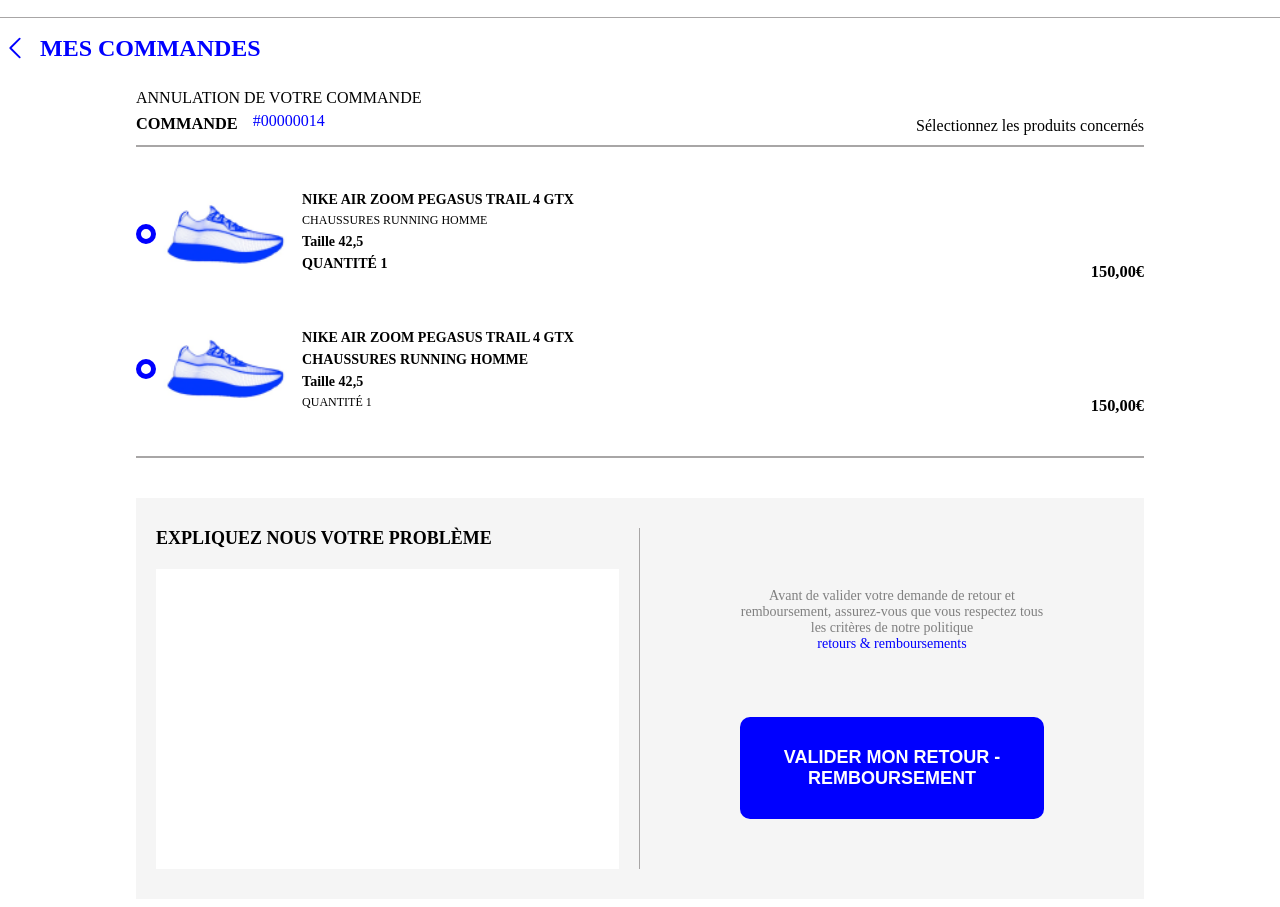
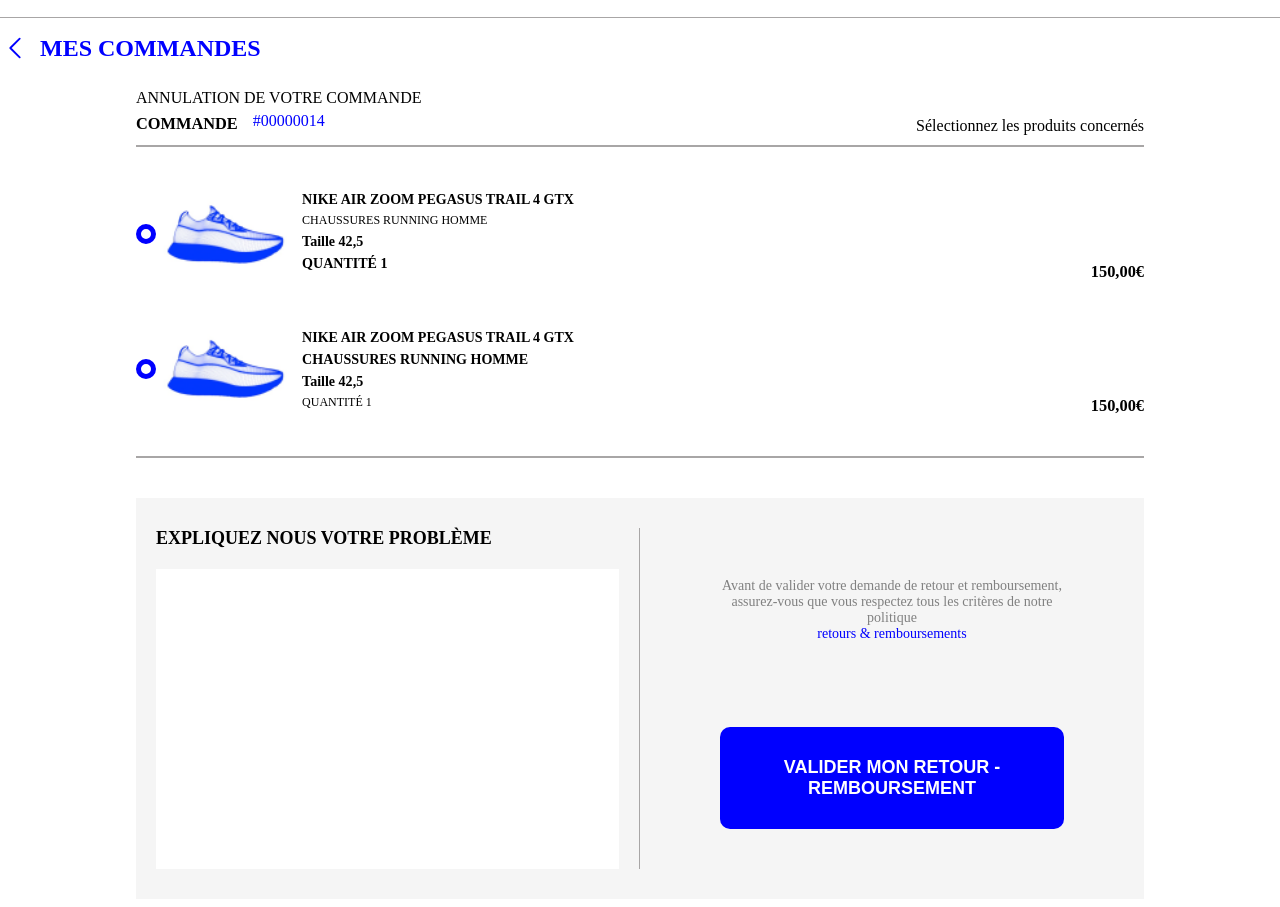
Before and after one commit to BomsTechnology/preview-freecoder, a plain HTML site: page cancel/index.html in a window 1280 px wide. Shown: the part 87-994 px from the top of the page. Drawn offline with Linux system fonts and the light colour scheme; a web font is replaced by a local one.

Commit message:
Update style.css

```diff
--- a/cancel/style.css
+++ b/cancel/style.css
@@ -330,6 +330,12 @@ a {
     display: block;
 }
 
+@media only screen and (max-width: 1536px) {
+    .explian_container .right {
+    padding: 40px 80px;
+}
+}
+
 @media only screen and (max-width: 1000px) {
     .content {
         flex-direction: column;
```
